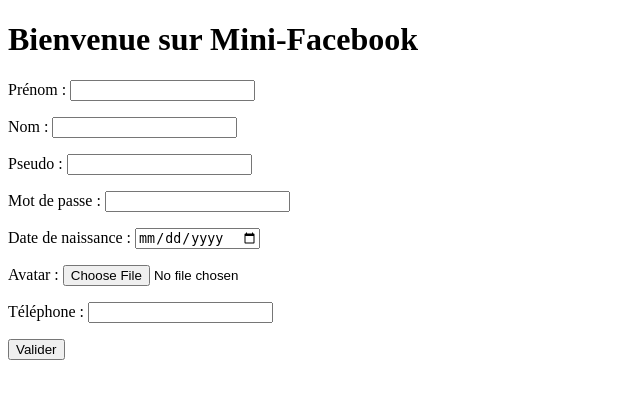
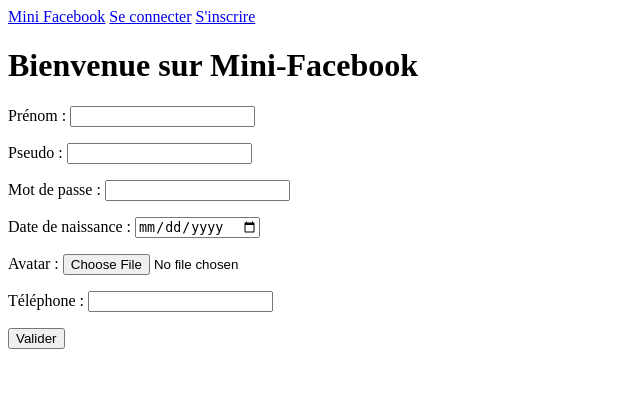
Before and after one commit to Maxwellius/Mini_Facebook, a Node server app: page /login/inscription in a window 1280 px wide. Shown: the top 399 px of the page, without its empty margins (0-640 px from the left). Run offline with Node 20, Linux system fonts and the light colour scheme.

Commit message:
Micro changement

```diff
--- a/src/routes/login.js
+++ b/src/routes/login.js
@@ -12,6 +12,11 @@
    res.render('login/inscription.ejs', {root: process.cwd()});
 });
 
+router.get('/modif_compte', function(req, res){
+   console.log("GET Modification page");
+   res.render('login/modif_compte.ejs', {root: process.cwd()});
+});
+
 
 router.post('/', function(req, res){
    var loginObject = new login();
--- a/src/views/login/inscription.ejs
+++ b/src/views/login/inscription.ejs
@@ -1,13 +1,19 @@
 <!DOCTYPE html>
 <html lang="en">
+
 <head>
     <% include ../partials/head %>
 </head>
+
 <body>
+    <header>
+        <a href="/home">Mini Facebook</a>
+        <a href="/login">Se connecter</a>
+        <a href="/login/inscription">S'inscrire</a>
+    </header>
     <div>
         <h1>Bienvenue sur Mini-Facebook</h1>
         <p>Prénom : <input type="text" name="prenom"></p>
-            <p>Nom : <input type="text" name="nom"> </p>
         <p>Pseudo : <input type="text" name="pseudo"></p>
         <p>Mot de passe : <input type="password" name="mdp"></p>
         <p>Date de naissance : <input type="date" name="birth"></p>
@@ -16,4 +22,5 @@
         <input type="button" name="Validation" value="Valider">
     </div>
 </body>
+
 </html>
```
Lines whose indentation alone changed are shown as unchanged.
